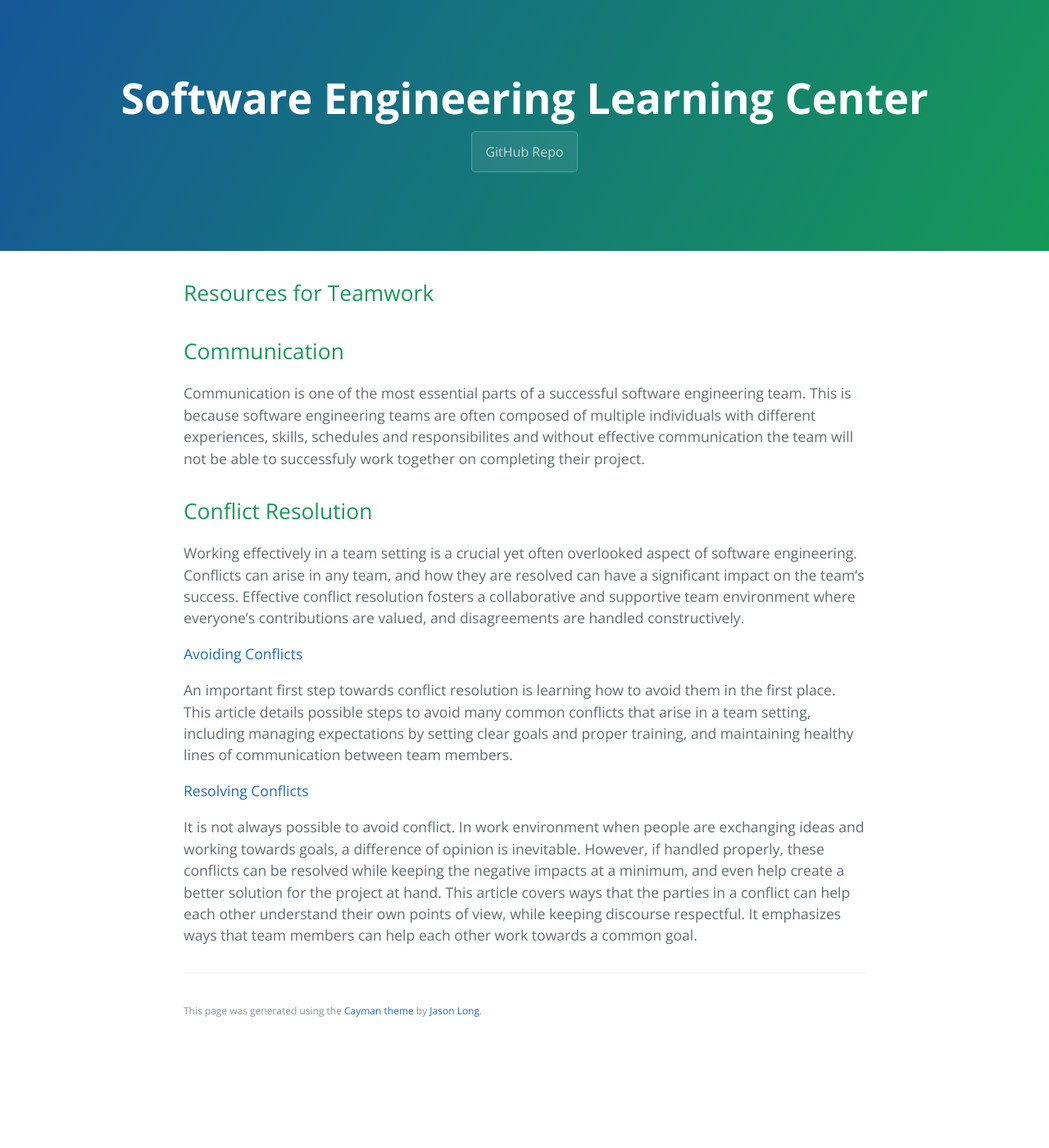
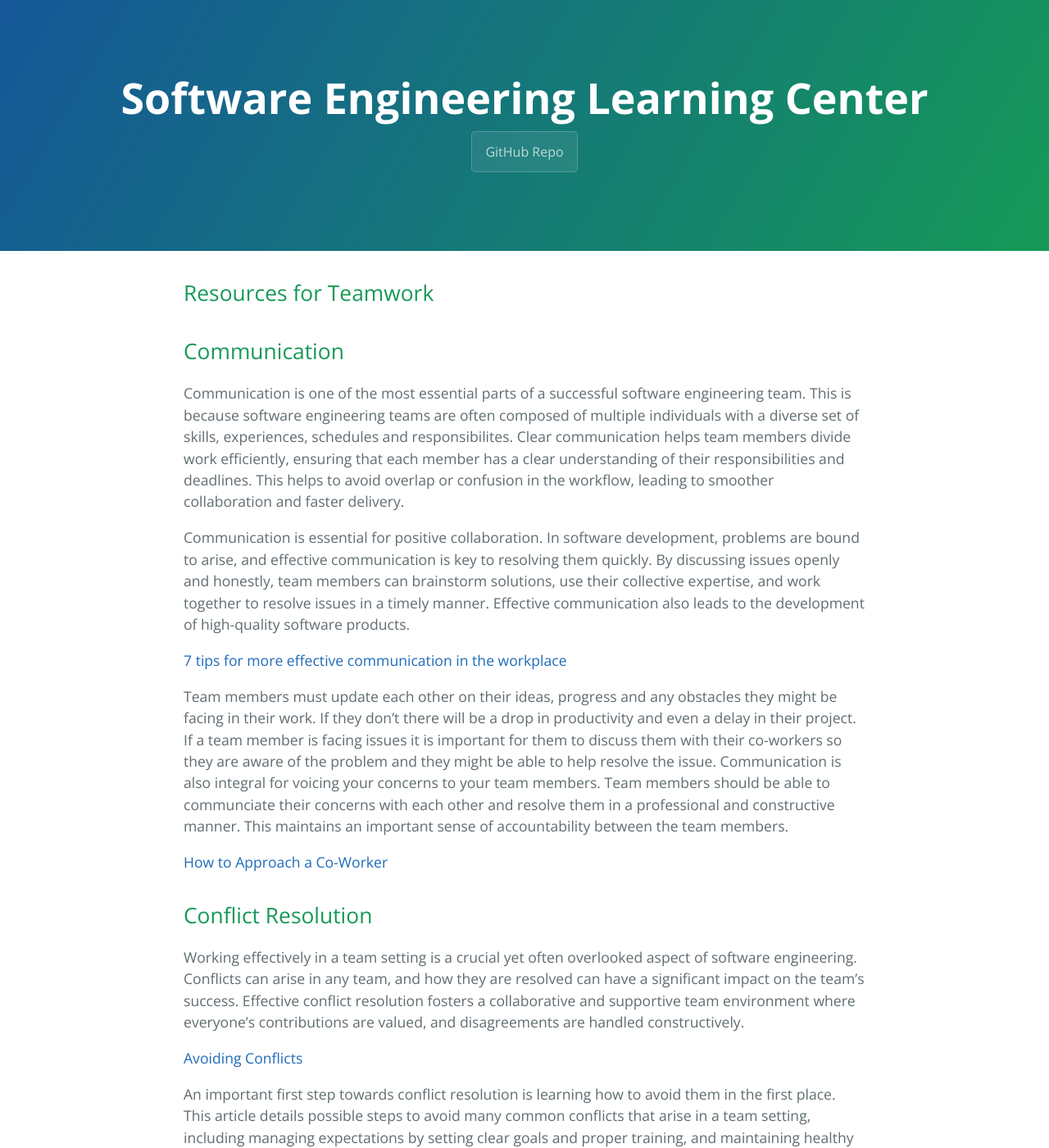
Before and after one commit to learning-software-engineering/learning-software-engineering.github.io, a Jekyll site: the page built from Topics/Teamwork.md, in a window 1280 px wide and 1400 px high. Shown: the whole window at 82% size. Built offline with Jekyll 4.4.1, drawn with Linux system fonts in a browser that asks for light colours; our own code applies the rules of GitHub Pages for plain Markdown files.

Commit message:
Update Teamwork.md

```diff
--- a/Topics/Teamwork.md
+++ b/Topics/Teamwork.md
@@ -2,9 +2,16 @@
 
 ## Communication
 
-Communication is one of the most essential parts of a successful software engineering team. This is because software engineering teams are often composed of multiple individuals with different experiences, skills, schedules and responsibilites and without effective communication the team will not be able to successfuly work together on completing their project.
 
+Communication is one of the most essential parts of a successful software engineering team. This is because software engineering teams are often composed of multiple individuals with a diverse set of skills, experiences, schedules and responsibilites. Clear communication helps team members divide work efficiently, ensuring that each member has a clear understanding of their responsibilities and deadlines. This helps to avoid overlap or confusion in the workflow, leading to smoother collaboration and faster delivery.
 
+Communication is essential for positive collaboration. In software development, problems are bound to arise, and effective communication is key to resolving them quickly. By discussing issues openly and honestly, team members can brainstorm solutions, use their collective expertise, and work together to resolve issues in a timely manner. Effective communication also leads to the development of high-quality software products.
+
+[7 tips for more effective communication in the workplace](https://asana.com/resources/effective-communication-workplace)
+
+Team members must update each other on their ideas, progress and any obstacles they might be facing in their work. If they don't there will be a drop in productivity and even a delay in their project. If a team member is facing issues it is important for them to discuss them with their co-workers so they are aware of the problem and they might be able to help resolve the issue. Communication is also integral for voicing your concerns to your team members. Team members should be able to communciate their concerns with each other and resolve them in a professional and constructive manner. This maintains an important sense of accountability between the team members.
+
+[How to Approach a Co-Worker](https://adm.viu.ca/workplace-conflict/direct-discussion-how-approach-co-worker)
 
 
 ## Conflict Resolution
```
